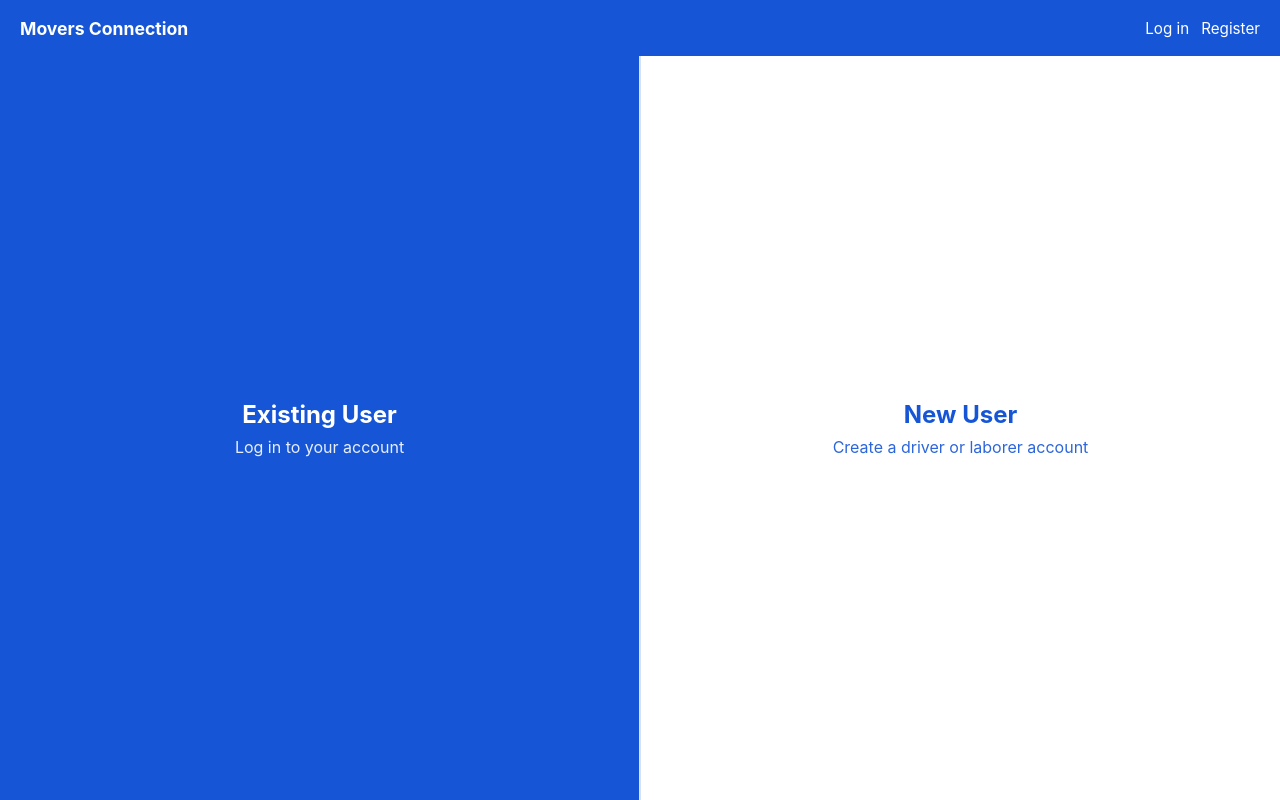
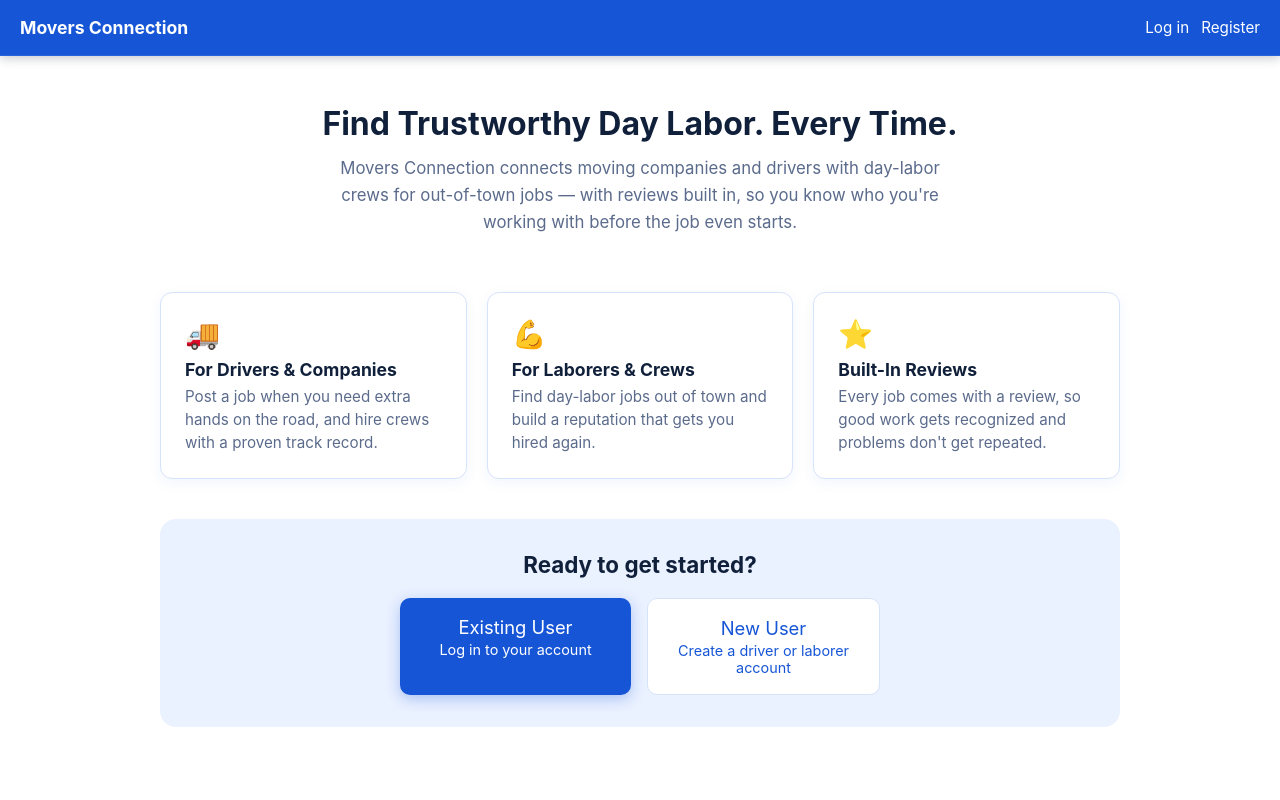
Before and after one commit to SolomonM8/Movers-Connection-Web-Application, a Django app: page / in a window 1280 px wide. Run offline with Django 5.2, Linux system fonts and the light colour scheme.

Commit message:
Polish UI with depth, separation, and a real landing page
Nav now has a shadow to visually separate it from page content.
Buttons, cards, and choice options get hover lift/shadow feedback for
a more interactive feel. Landing page rebuilt with a hero section and
3-feature overview explaining what Movers Connection does before
presenting the Existing/New user choice. Role-choice page gets brief
intro copy above the driver/laborer picker.

```diff
--- a/accounts/templates/accounts/landing.html
+++ b/accounts/templates/accounts/landing.html
@@ -1,16 +1,46 @@
 {% extends "base.html" %}
 {% block title %}Movers Connection{% endblock %}
 {% block main %}
-<main class="full-bleed">
-  <div class="choice-grid">
-    <a class="choice-option option-a" href="{% url 'accounts:login' %}">
+<main class="landing-page">
+  <section class="hero">
+    <h1>Find Trustworthy Day Labor. Every Time.</h1>
+    <p class="hero-subtitle">
+      Movers Connection connects moving companies and drivers with day-labor
+      crews for out-of-town jobs &mdash; with reviews built in, so you know who
+      you're working with before the job even starts.
+    </p>
+  </section>
+
+  <section class="features">
+    <div class="feature-card">
+      <span class="feature-icon">🚚</span>
+      <h3>For Drivers &amp; Companies</h3>
+      <p>Post a job when you need extra hands on the road, and hire crews with a proven track record.</p>
+    </div>
+    <div class="feature-card">
+      <span class="feature-icon">💪</span>
+      <h3>For Laborers &amp; Crews</h3>
+      <p>Find day-labor jobs out of town and build a reputation that gets you hired again.</p>
+    </div>
+    <div class="feature-card">
+      <span class="feature-icon">⭐</span>
+      <h3>Built-In Reviews</h3>
+      <p>Every job comes with a review, so good work gets recognized and problems don't get repeated.</p>
+    </div>
+  </section>
+
+  <section class="cta-section">
+    <h2>Ready to get started?</h2>
+    <div class="cta-buttons">
+      <a class="cta-option option-a" href="{% url 'accounts:login' %}">
         <span class="choice-title">Existing User</span>
         <span class="choice-subtitle">Log in to your account</span>
       </a>
-    <a class="choice-option option-b" href="{% url 'accounts:register' %}">
+      <a class="cta-option option-b" href="{% url 'accounts:register' %}">
         <span class="choice-title">New User</span>
         <span class="choice-subtitle">Create a driver or laborer account</span>
       </a>
     </div>
+  </section>
 </main>
 {% endblock %}
--- a/templates/base.html
+++ b/templates/base.html
@@ -35,6 +35,10 @@
       align-items: center;
       flex-wrap: wrap;
       gap: 0.5rem 1rem;
+      position: relative;
+      z-index: 10;
+      box-shadow: 0 2px 10px rgba(16, 32, 58, 0.25);
+      border-bottom: 1px solid rgba(255, 255, 255, 0.08);
     }
 
     nav a.brand {
@@ -50,9 +54,12 @@
       color: #fff;
       text-decoration: none;
       font-size: 0.95rem;
+      padding: 0.3rem 0;
+      border-bottom: 1px solid transparent;
+      transition: border-color 0.15s ease;
     }
 
-    nav .nav-links a:hover { text-decoration: underline; }
+    nav .nav-links a:hover { border-color: rgba(255,255,255,0.7); }
 
     nav .user-info { font-size: 0.9rem; opacity: 0.9; }
 
@@ -75,7 +82,7 @@
       padding: 2rem;
       border: 1px solid var(--color-border);
       border-radius: 12px;
-      box-shadow: 0 4px 16px rgba(22, 86, 214, 0.08);
+      box-shadow: 0 6px 20px rgba(22, 86, 214, 0.10);
     }
 
     main.wide-card {
@@ -85,7 +92,7 @@
       padding: 2rem;
       border: 1px solid var(--color-border);
       border-radius: 12px;
-      box-shadow: 0 4px 16px rgba(22, 86, 214, 0.08);
+      box-shadow: 0 6px 20px rgba(22, 86, 214, 0.10);
     }
 
     main.full-bleed {
@@ -140,9 +147,15 @@
       text-align: center;
       text-decoration: none;
       width: 100%;
+      box-shadow: 0 2px 8px rgba(22, 86, 214, 0.25);
+      transition: background 0.15s ease, box-shadow 0.15s ease, transform 0.15s ease;
     }
 
-    button[type="submit"]:hover, .btn-primary:hover { background: var(--color-primary-dark); }
+    button[type="submit"]:hover, .btn-primary:hover {
+      background: var(--color-primary-dark);
+      box-shadow: 0 4px 14px rgba(22, 86, 214, 0.35);
+      transform: translateY(-1px);
+    }
 
     p.helper-link { font-size: 0.9rem; color: var(--color-muted); }
     p.helper-link a { color: var(--color-primary); font-weight: 600; text-decoration: none; }
@@ -153,6 +166,10 @@
       display: flex;
       flex-direction: column;
       min-height: calc(100vh - var(--nav-height));
+    }
+
+    .choice-grid.choice-grid--compact {
+      min-height: 50vh;
     }
 
     .choice-option {
@@ -195,6 +212,126 @@
       .choice-grid { flex-direction: row; }
       .choice-option.option-b { border-top: none; border-left: 2px solid var(--color-border); }
     }
+
+    /* Landing page: hero, feature cards, and call-to-action */
+    .landing-page { max-width: 1000px; margin: 0 auto; padding: 0 1.25rem; }
+
+    .hero {
+      text-align: center;
+      padding: 3rem 1rem 2.5rem;
+    }
+
+    .hero h1 {
+      font-size: 2rem;
+      margin: 0 0 0.75rem;
+      color: var(--color-text);
+    }
+
+    .hero .hero-subtitle {
+      font-size: 1.05rem;
+      color: var(--color-muted);
+      max-width: 640px;
+      margin: 0 auto;
+      line-height: 1.6;
+    }
+
+    .features {
+      display: grid;
+      grid-template-columns: 1fr;
+      gap: 1.25rem;
+      padding: 1rem 0 2.5rem;
+    }
+
+    .feature-card {
+      background: #fff;
+      border: 1px solid var(--color-border);
+      border-radius: 12px;
+      padding: 1.5rem;
+      box-shadow: 0 4px 14px rgba(22, 86, 214, 0.06);
+      transition: transform 0.15s ease, box-shadow 0.15s ease;
+    }
+
+    .feature-card:hover {
+      transform: translateY(-3px);
+      box-shadow: 0 10px 24px rgba(22, 86, 214, 0.15);
+    }
+
+    .feature-card .feature-icon { font-size: 1.75rem; }
+
+    .feature-card h3 {
+      margin: 0.5rem 0 0.4rem;
+      font-size: 1.1rem;
+      color: var(--color-text);
+    }
+
+    .feature-card p {
+      margin: 0;
+      color: var(--color-muted);
+      font-size: 0.95rem;
+      line-height: 1.5;
+    }
+
+    .cta-section {
+      background: var(--color-primary-light);
+      border-radius: 16px;
+      padding: 2rem 1.5rem;
+      margin-bottom: 3rem;
+      text-align: center;
+    }
+
+    .cta-section h2 {
+      margin: 0 0 1.25rem;
+      font-size: 1.4rem;
+      color: var(--color-text);
+    }
+
+    .cta-buttons {
+      display: flex;
+      flex-direction: column;
+      gap: 1rem;
+      max-width: 480px;
+      margin: 0 auto;
+    }
+
+    .cta-option {
+      display: flex;
+      flex-direction: column;
+      gap: 0.2rem;
+      text-decoration: none;
+      padding: 1.1rem 1.5rem;
+      border-radius: 10px;
+      transition: transform 0.15s ease, box-shadow 0.15s ease, background 0.15s ease;
+    }
+
+    .cta-option .choice-title { font-size: 1.15rem; }
+    .cta-option .choice-subtitle { font-size: 0.9rem; }
+
+    .cta-option.option-a {
+      background: var(--color-primary);
+      color: #fff;
+      box-shadow: 0 4px 14px rgba(22, 86, 214, 0.3);
+    }
+    .cta-option.option-a:hover {
+      background: var(--color-primary-dark);
+      transform: translateY(-2px);
+      box-shadow: 0 8px 20px rgba(22, 86, 214, 0.4);
+    }
+
+    .cta-option.option-b {
+      background: #fff;
+      color: var(--color-primary);
+      border: 1px solid var(--color-border);
+    }
+    .cta-option.option-b:hover {
+      transform: translateY(-2px);
+      box-shadow: 0 8px 20px rgba(22, 86, 214, 0.12);
+    }
+
+    @media (min-width: 700px) {
+      .features { grid-template-columns: repeat(3, 1fr); }
+      .cta-buttons { flex-direction: row; }
+      .cta-option { flex: 1; }
+    }
   </style>
 </head>
 <body>
```
Also changed, not shown: accounts/templates/accounts/role_choice.html (+8 -2 lines). Lines whose indentation alone changed are shown as unchanged.
